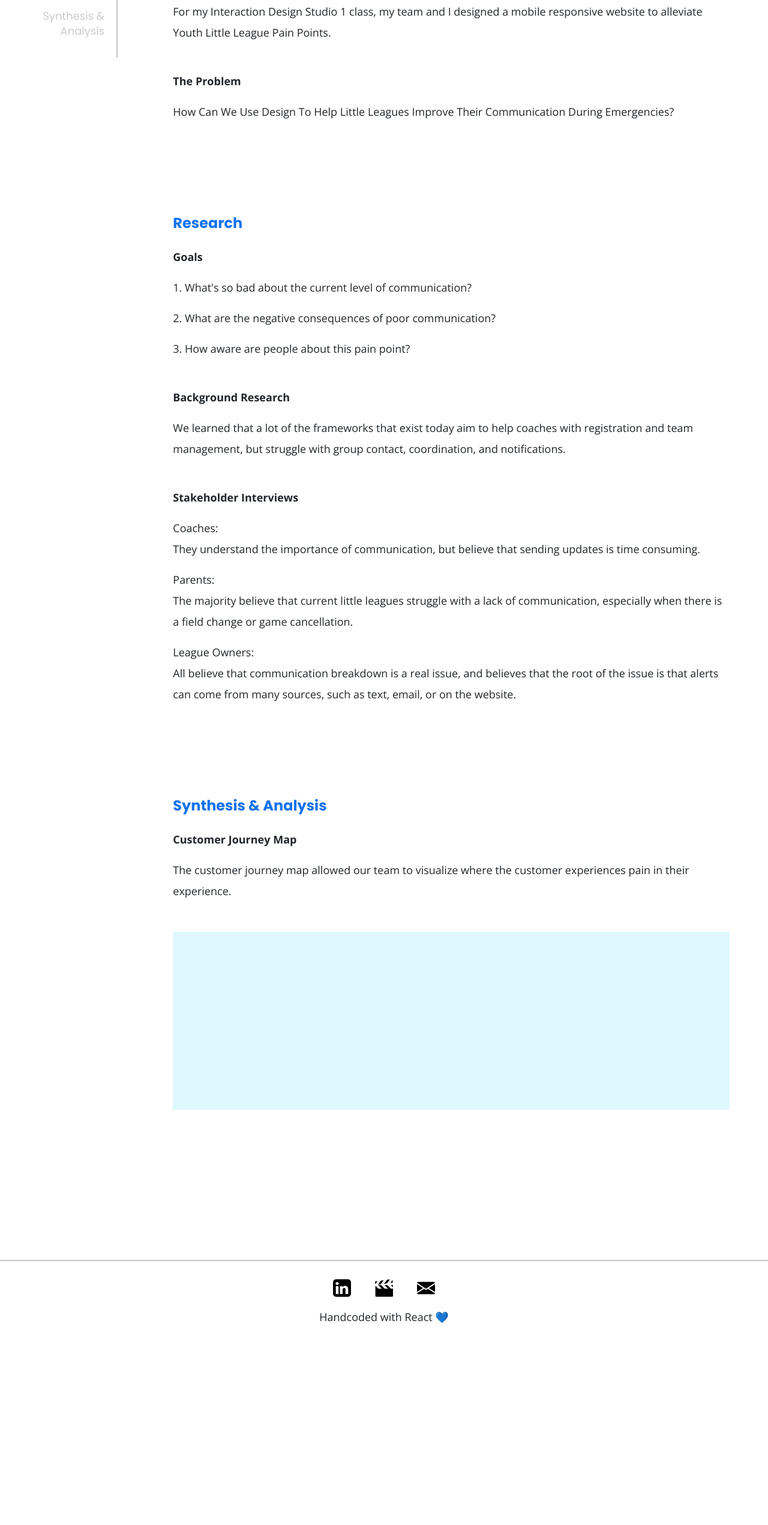
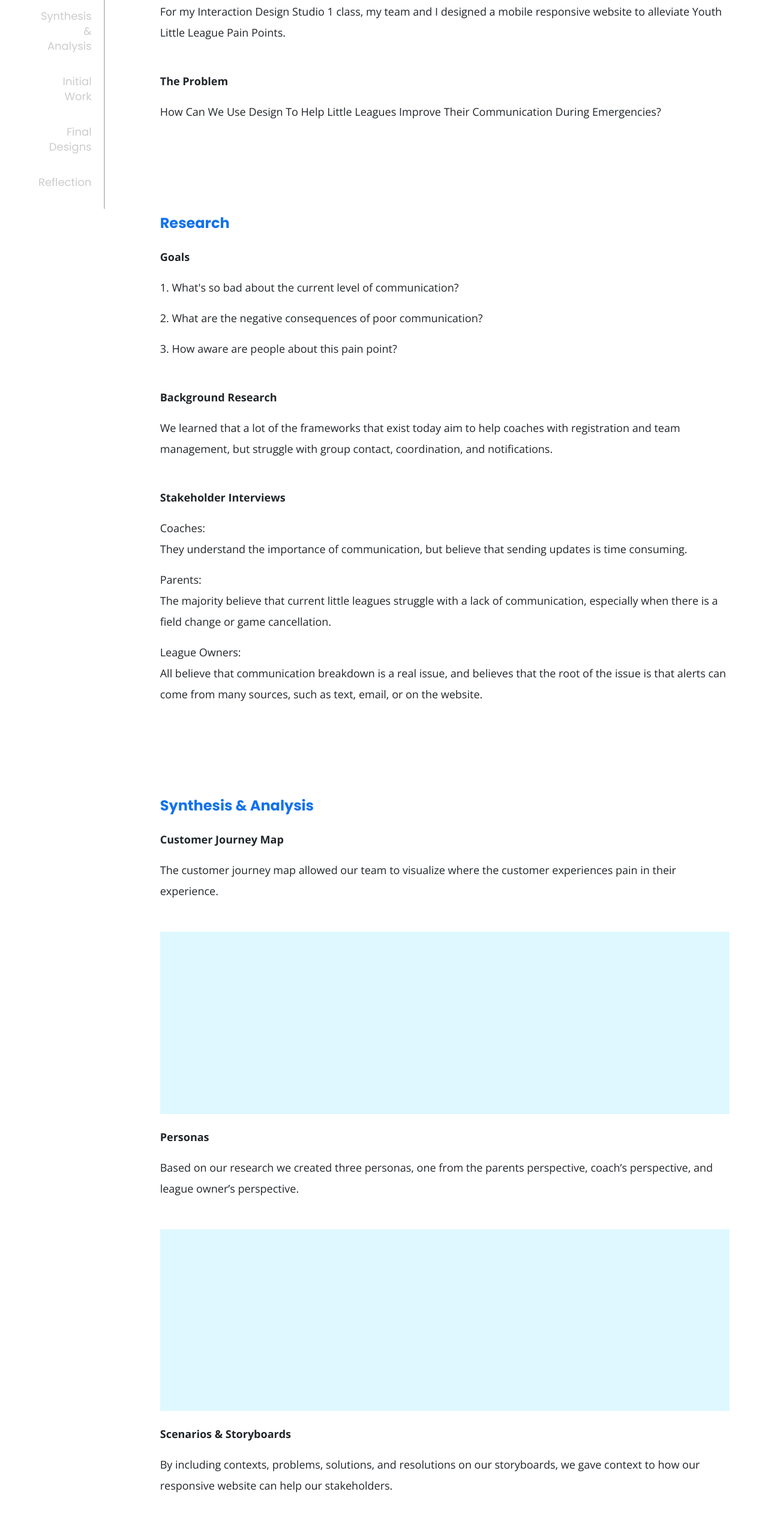
Before and after one commit to NathanJen/portfolio, a React (Create React App) app: page /work/little-league in a window 1280 px wide. Shown: the part 1060-3602 px from the top of the page at 60% size. Before the commit the page ends 3305 px from the top, so only its background shows below. Built offline with nearby package versions, Linux system fonts and the light colour scheme.

Commit message:
added text content to little league

```diff
--- a/src/components/Header/Lightsaber.js
+++ b/src/components/Header/Lightsaber.js
@@ -1,6 +1,7 @@
 import React from 'react'
 import styles from './Lightsaber.module.scss'
 
+// icon from https://www.flaticon.com/free-icon/lightsaber_1281055?term=lightsaber&page=1&position=3&related_item_id=1281055
 export default function Lightsaber ({ theme }) {
   return (
     <div className={styles.lightsaber}>
--- a/src/components/Projects/LittleLeague.js
+++ b/src/components/Projects/LittleLeague.js
@@ -35,15 +35,15 @@ export default function LittleLeague () {
             <li>
               <a href="#implementation" className={inView3 && !inView && !inView2 ? styles.active : null}>Synthesis &amp; Analysis</a>
             </li>
-            {/* <li>
-              <a href="#implementation" className={inView4 && !inView && !inView3 ? styles.active : null}>Initial Work</a>
+            <li>
+              <a href="#initial" className={inView4 && !inView && !inView3 ? styles.active : null}>Initial Work</a>
             </li>
             <li>
-              <a href="#implementation" className={inView5 && !inView && !inView4 ? styles.active : null}>Final Designs</a>
+              <a href="#final" className={inView5 && !inView && !inView4 ? styles.active : null}>Final Designs</a>
             </li>
             <li>
-              <a href="#implementation" className={inView6 && !inView && !inView5 ? styles.active : null}>Reflection</a>
-            </li> */}
+              <a href="#reflection" className={inView6 && !inView && !inView5 ? styles.active : null}>Reflection</a>
+            </li>
           </ol>
         </nav>
         <div inView={inView}>
@@ -100,6 +100,86 @@ export default function LittleLeague () {
               </p>
             </TextBlock>
             <ImageBlock image={Test} />
+            <TextBlock title="Personas">
+              <p>
+                Based on our research we created three personas, one from the parents perspective, coach’s perspective, and league owner’s perspective.
+              </p>
+            </TextBlock>
+            <ImageBlock image={Test} />
+            <TextBlock title="Scenarios &amp; Storyboards">
+              <p>
+                By including contexts, problems, solutions, and resolutions on our storyboards, we gave context to how our responsive website can help our stakeholders.
+              </p>
+            </TextBlock>
+            <ImageBlock image={Test} />
+          </section>
+          <section id="initial" ref={ref4}>
+            <h6>Initial Work</h6>
+            <TextBlock title="Screen Map">
+              <p>
+                Our group created a screen map to helps us avoid a complex layout for our website that can potentially create friction in helping our users accomplish their goals.
+              </p>
+            </TextBlock>
+            <ImageBlock image={Test} />
+            <TextBlock title="Lo-Fi Wireframes">
+              <p>
+                Our main goal was to figure out how to position the major components within the screen to maximize their visibility or accessibility. Starting from mobile web pages,
+                we established a website that was mainly focused on notifications.
+              </p>
+            </TextBlock>
+            <ImageBlock image={Test} />
+            <TextBlock title="Med-Fi Wireframes">
+              <p>
+                Our main goal here was to further flesh out components and features of the screens that we created wireframes for.
+              </p>
+            </TextBlock>
+            <ImageBlock image={Test} />
+          </section>
+          <section id="final" ref={ref5}>
+            <h6>Final Designs</h6>
+            <TextBlock title="Notification Screen">
+              <p>
+                This notification system is for emergencies only, so when parents see a text message from the little league, they know it’s urgent and will not ignore it.
+                We chose a lot of drop-downs to limit the coach’s freedom on what they can do, and drop-down menus are faster than text fields.
+              </p>
+            </TextBlock>
+            <ImageBlock image={Test} />
+            <TextBlock title="Push Notications">
+              <p>
+                The push notification screen is designed to contain only the vital information that a parent needs to know during an emergency. We made the message content all
+                caps to draw the users attention, and we underlined the entire message since to communicate that it's a link to a more detailed page about the emergency notification.
+              </p>
+            </TextBlock>
+            <ImageBlock image={Test} />
+            <TextBlock title="Desktop Page">
+              <p>
+                The design of our homepage was optimized for external stakeholders, such as grandparents, so we placed a large amount of emphasis on changes to game times and cancellations.
+                We also decided to add the red warning bar to the top of the page to ensure that any status changes would not be missed by users visiting the site.
+              </p>
+              <p>
+                For the game notification bar, we added a stamp that intentionally cover team logos to any games that were delayed or cancelled. To handle multiple changes to game
+                times/locations, our idea was to add a second warning bar at the top of the page where the various messages would be displayed in sequence, with a fade-in/fade-out transition
+                between different updates.
+              </p>
+            </TextBlock>
+            <ImageBlock image={Test} />
+          </section>
+          <section id="reflection" ref={ref6}>
+            <h6>Reflection</h6>
+            <TextBlock title="Future Work">
+              <p>
+                The first revision that our team would make to our design is to eliminate the share icons at the end of the new notification screen. These icons were too confusing
+                with the league’s social media icons at the bottom of the page, and were also not relevant with our solution centered around notifications.
+              </p>
+              <p>
+                Moving forward, we would also remove the redundancy and provide our users clearer desktop web pages. Moreover, we could consider the personal needs of potential
+                users such as color-blind friendly and low-vision friendly.
+              </p>
+              <p>
+                Finally, there is still room for improving our visual design and making the web pages more intuitive. For example, we could use flashing colors to indicate the
+                most recent game plan. Being radical, we could also add functions which support conversational UI so that users can get the information through a different way.
+              </p>
+            </TextBlock>
           </section>
         </div>
       </main>
```
